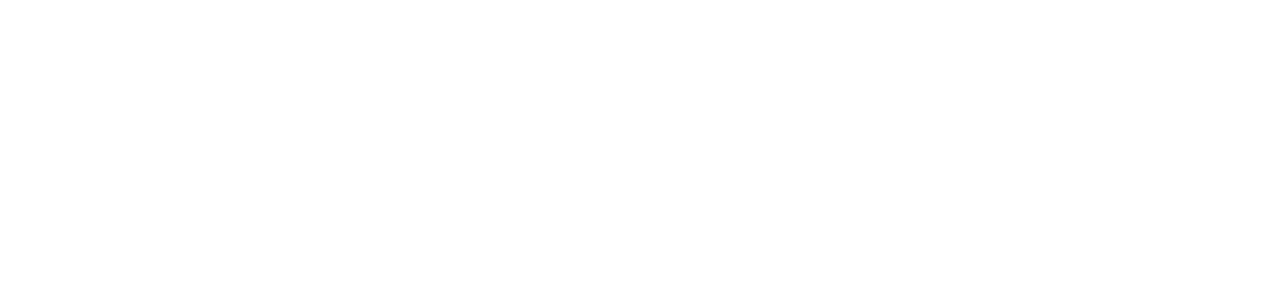
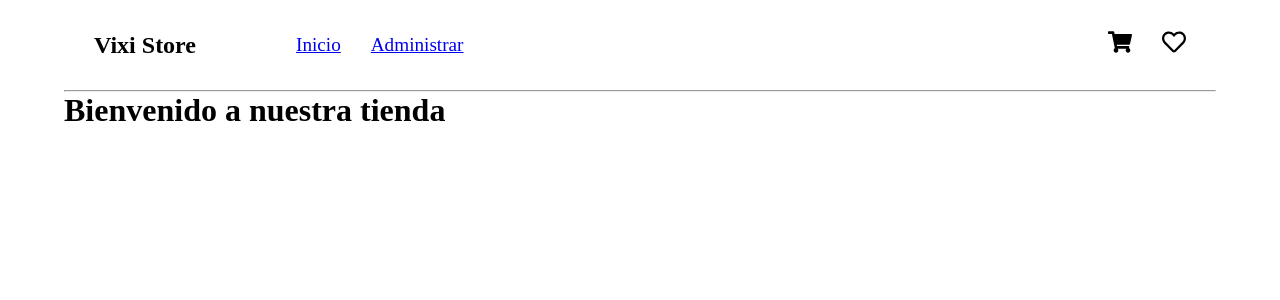
Before and after one commit to LeoCiru/vixistore, a React (Vite) app: page / in a window 1280 px wide. Shown: the top 300 px of the page. Built offline with nearby package versions, Linux system fonts and the light colour scheme.

Commit message:
Creando y dando estilos iniciales al header

```diff
--- a/package.json
+++ b/package.json
@@ -11,7 +11,8 @@
   },
   "dependencies": {
     "react": "^18.3.1",
-    "react-dom": "^18.3.1"
+    "react-dom": "^18.3.1",
+    "react-icons": "^5.3.0"
   },
   "devDependencies": {
     "@eslint/js": "^9.13.0",
--- a/src/App.css
+++ b/src/App.css
@@ -0,0 +1,53 @@
+* {
+  margin: 0;
+  padding: 0;
+  -moz-box-sizing: border-box;
+  -webkit-box-sizing: border-box;
+  box-sizing: border-box;
+}
+
+/* MAIN */
+main {
+  max-width: 1280px;
+  width: 90%;
+  margin: auto;
+}
+
+/* HEADER */
+header {
+  padding: 30px;
+}
+
+header nav {
+  display: flex;
+  justify-content: space-between;
+  align-items: center;
+}
+
+header nav .first-part {
+  display: flex;
+  column-gap: 100px;
+  align-items: center;
+}
+
+header nav .first-part ul {
+  display: flex;
+  column-gap: 30px;
+}
+
+header nav .first-part ul li {
+  list-style: none;
+  font-size: 1.2rem;
+}
+
+header nav .buttons-store {
+  display: flex;
+  column-gap: 30px;
+}
+
+header nav .buttons-store button {
+  background: none;
+  border: none;
+  font-size: 1.5rem;
+  cursor: pointer;
+}
--- a/src/App.tsx
+++ b/src/App.tsx
@@ -1,12 +1,16 @@
 import './App.css'
+import Header from './components/Header'
 
 function App() {
 
 
   return (
-    <>
+    <main>
+      <Header/>
+      <hr />
 
-    </>
+      <h1>Bienvenido a nuestra tienda</h1>
+    </main>
   )
 }
 
--- /dev/null
+++ b/src/components/Header.tsx
@@ -0,0 +1,30 @@
+import { FaShoppingCart, FaRegHeart } from "react-icons/fa";
+
+function Header() {
+  return (
+    <header>
+        <nav>
+            <div className="first-part">
+                <h2>Vixi Store</h2>
+
+                <ul>
+                    <li><a href="#">Inicio</a></li>
+                    <li><a href="#">Administrar</a></li>
+                </ul>
+            </div>
+
+            <div className="buttons-store">
+                <button className="cart">
+                    <FaShoppingCart />
+                </button>
+
+                <button className="wishlist">
+                    <FaRegHeart />
+                </button>
+            </div>
+        </nav>
+    </header>
+  )
+}
+
+export default Header
```
Also changed, not shown: 1 other file (tests, documents, lock files or other folders).
